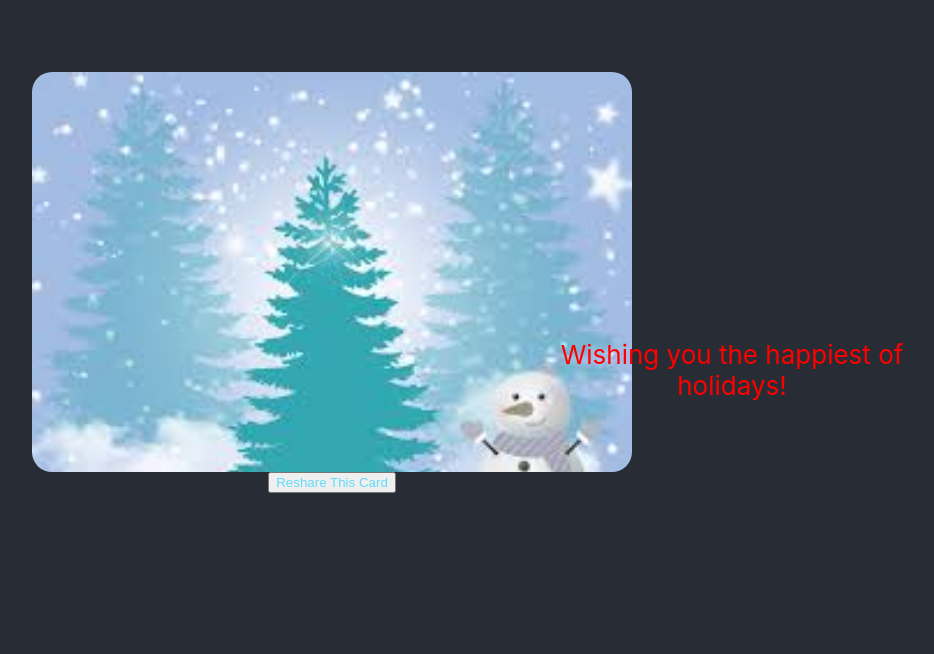
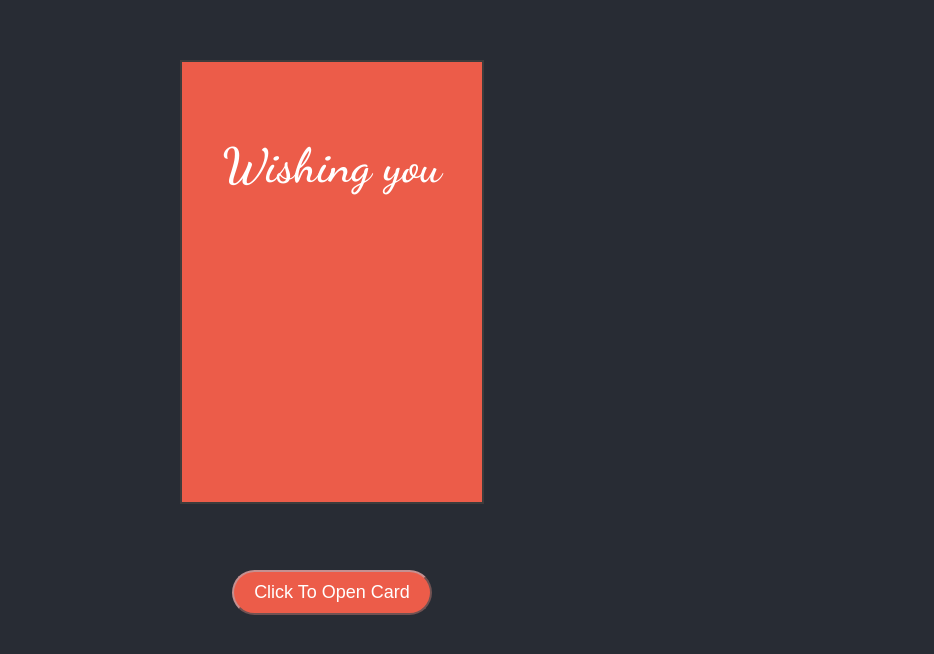
Before and after one commit to srosenberg74/ecard, a React (Create React App) app: page / in a window 1280 px wide. Shown: the part 118-772 px from the top of the page, without its empty margins (308-1242 px from the left). Built offline with nearby package versions, Linux system fonts and the light colour scheme.

Commit message:
feat(overall app): fix huge problems, create more

```diff
--- a/public/index.html
+++ b/public/index.html
@@ -25,6 +25,10 @@
       Learn how to configure a non-root public URL by running `npm run build`.
     -->
     <title>E-Card App</title>
+    <link
+      href="https://fonts.googleapis.com/css2?family=Dancing+Script:wght@600&display=swap"
+      rel="stylesheet"
+    />
   </head>
   <body>
     <noscript>You need to enable JavaScript to run this app.</noscript>
--- a/src/App.css
+++ b/src/App.css
@@ -1,58 +1,223 @@
-.App {
-  text-align: center;
+* {
+  padding: 0;
+  margin: 0;
 }
 
-.App-logo {
-  height: 40vmin;
-  pointer-events: none;
+.body {
+  margin: 0 auto;
+  padding: 0;
+  text-align: center;
+  font-family: "Dancing Script", cursive;
+  /* color: rgb(236, 212, 73); */
+  font-size: x-large;
+  /* background-color: blue;
+  background-image: radial-gradient(silver, cadetblue); */
+  /* color: black; */
+  /* -webkit-text-fill-color: white; Will override color (regardless of order) */
+  /* -webkit-text-stroke-width: 1px;
+  -webkit-text-stroke-color: rgb(236, 92, 73); */
+  color: white;
 }
 
-/* @media (prefers-reduced-motion: no-preference) {
-  .App-logo {
-    animation: App-logo-spin infinite 20s linear;
-  }
-} */
+.outer {
+  /* background-image: radial-gradient(rgb(57, 117, 53), rgb(168, 216, 140)); */
+  /* background-image: radial-gradient(rgb(214, 212, 212), cadetblue); */
+  background-color: #282c34;
+  width: 100vw;
+  height: 100vh;
+}
 
-.card-holder {
-  background-image: url("./images/snowman.jpeg");
-  background-repeat: no-repeat;
-  background-size: cover;
-  width: 600px;
-  height: 400px;
-  border-radius: 20px;
+.outer-small {
+  background-color: #282c34;
+  width: 1200px;
+  height: 680px;
+}
+
+.snow {
+  width: 100vw;
+  height: 100vh;
+}
+
+.card-container {
+  position: absolute;
+  top: 50%;
+  left: 50%;
+  transform: translate(-50%, -50%);
+}
+
+.card {
+  height: 440px;
+  width: 300px;
+  border: solid 2px rgb(82, 82, 82);
+  /* animation: card-open 1 4s ease-in; */
+  position: relative;
+  transform-style: preserve-3d;
+  transform: perspective(2000px);
+  background-color: whitesmoke;
   margin: auto;
   text-align: center;
 }
 
-.greeting {
-  position: absolute;
-  width: 50vmin;
-  text-align: center;
-  top: 50%;
-  left: 50%;
-  transform: translate(50%, 50%);
+.card:hover {
+  z-index: 1;
+  /* transform: perspective(2000px); */
+  box-shadow: inset 10px 0 50px rgba(165, 165, 165, 0.5);
+  /* animation: card-open 1 3s ease-in-out; */
 }
 
-.App-header {
-  background-color: #282c34;
-  min-height: 100vh;
-  display: flex;
-  flex-direction: column;
-  align-items: center;
-  justify-content: center;
-  font-size: calc(10px + 2vmin);
-  color: red;
+.card-cover {
+  position: relative;
+  width: 304px;
+  height: 444px;
+  box-sizing: border-box;
+  transform-origin: left;
+  z-index: 4;
+  transform: translate(-2px, -2px) perspective(2000px);
+  transition: 4s;
+  /* background-color: cadetblue; */
+  background-color: rgb(236, 92, 73);
+  border: solid 2px rgb(61, 60, 60);
+  /* display: table-cell;
+  vertical-align: middle; */
 }
 
-.App-link {
-  color: #61dafb;
+/* .card-cover:hover {
+  transform: rotateY(-179deg) translate(-2px, -2px); */
+/* backface-visibility: hidden; */
+/* z-index: 4;
+} */
+
+.card-open {
+  transform: rotateY(-179deg) translate(-2px, -2px);
+  /* backface-visibility: hidden; */
+  z-index: 4;
 }
 
-@keyframes App-logo-spin {
+.card-cover .stuff {
+  height: 100%;
+  visibility: visible;
+  transition-property: visibility;
+  transition-delay: 1.07s;
+}
+
+/* .card-cover:hover .stuff {
+  visibility: hidden;
+} */
+
+.stuff-open {
+  visibility: visible;
+  transition-property: visibility;
+  transition-delay: 1.07s;
+  visibility: hidden;
+}
+
+.card .details {
+  position: absolute;
+  top: 0;
+  left: 0;
+  box-sizing: border-box;
+  margin: auto;
+  text-align: center;
+}
+
+.details {
+  width: 100%;
+  height: 100%;
+  vertical-align: center;
+  margin: 20px;
+  padding: 25%;
+  background-image: url("./images/snow2.gif");
+  backdrop-filter: blur(0.5);
+  background-size: cover;
+  /* border-radius: 48%; */
+  font-size: xx-large;
+  color: white;
+}
+
+.smallScale {
+  transform: scale(0.3);
+  /* background-color: #282c34;
+  padding: 40px 600px; */
+  margin-left: 100px;
+}
+
+.details p,
+h2 {
+}
+
+.message {
+  backface-visibility: hidden;
+}
+
+/* .card-cover:after {
+  content: "";
+  right: 0px;
+  bottom: 0px;
+  position: absolute;
+  top: 0px;
+  left: 0px;
+  background: linear-gradient(to right, black, transparent);
+  -webkit-transform: rotateY(180deg);
+  -webkit-transform-style: preserve-3d;
+  -webkit-backface-visibility: hidden;
+} */
+
+h1 {
+  backface-visibility: hidden;
+  height: 100%;
+  padding-top: 25%;
+}
+
+.cover-content {
+  background-color: cadetblue;
+  background-color: rgb(236, 92, 73);
+  z-index: 4;
+  /* perspective: (2000px); */
+  backface-visibility: hidden;
+}
+
+.button {
+  order: 0;
+  margin-top: 86vh;
+  background-color: rgb(236, 92, 73);
+  color: white;
+  padding: 10px 20px;
+  border-radius: 40px;
+  /* font-family: "Dancing Script", cursive; */
+  border: none;
+  font-size: large;
+  font-weight: 500;
+  border: outset 2px rgb(197, 144, 144);
+}
+
+.button:hover {
+  background-color: rgb(253, 130, 108);
+}
+
+.button:focus {
+  background-color: rgb(236, 92, 73);
+}
+
+.button:active {
+  background-color: rgb(253, 130, 108);
+  transform: scale(0.98);
+  border: outset 1px rgb(197, 144, 144);
+}
+
+@keyframes card-open {
   from {
-    transform: rotate(0deg);
+    transform: scale(1);
   }
   to {
-    transform: rotate(360deg);
+    /* transform: scale(1.2) translateX(140px); */
+    transform: scale(1.2);
   }
 }
+
+.instructions {
+  display: flex;
+  flex-direction: row;
+  gap: 10px;
+  align-items: center;
+  position: relative;
+}
--- a/src/App.js
+++ b/src/App.js
@@ -10,7 +10,7 @@ function App() {
 
   return (
     <div className="App">
-      {page === "home" && <GreetingCard setPage={setPage} />}
+      {page === "home" && <GreetingCard setPage={setPage} page={page} />}
       {page === "customize" && <Customize />}
       {page === "preview" && <Preview />}
     </div>
--- a/src/components/Customize.js
+++ b/src/components/Customize.js
@@ -1,11 +1,24 @@
-import React from 'react'
+import React from "react";
+import "../App.css";
+import GreetingCard from "./GreetingCard";
 
 function Customize() {
-    return (
-        <div>
-            Customize
+  return (
+    <div>
+      <div className="instructions">
+        <div className="smallScale">
+          <GreetingCard />
         </div>
-    )
+        <p>
+          <strong>Customize your card:</strong>
+        </p>
+      </div>
+      <label htmlFor="Recipient Email" name="Recipient Email">
+        Recipient Email
+      </label><br />
+      <input id="Recipient Email" type="text" />
+    </div>
+  );
 }
 
-export default Customize
+export default Customize;
--- a/src/components/GreetingCard.js
+++ b/src/components/GreetingCard.js
@@ -1,20 +1,82 @@
-import snowman from "../images/snowman.jpeg";
 import "../App.css";
+import React, { useState, useRef, useEffect } from "react";
 
-function GreetingCard({ setPage }) {
+function GreetingCard({ setPage, page }) {
+  const [cardStyle, setCardStyle] = useState("card-cover");
+  const [innerStyle, setInnerStyle] = useState("stuff");
+  const [cardOpen, setCardOpen] = useState(false);
+  const [containerStyle, setContainerStyle] = useState("");
+
+  const outerContainerStyle = useRef();
+
+  useEffect(() => {
+    if (page === "home") {
+      outerContainerStyle.current = "outer";
+      setContainerStyle("outer");
+    } else if (page === "customize") {
+      outerContainerStyle.current = "outer-small";
+    }
+  }, [page]);
+
   return (
-    <div className="App">
-      <header className="App-header">
-        <div className="holder">
-          <div className="card-holder">
-            {/* <img src={snowman} className="greeting" alt="logo" /> */}
-            <p className="greeting">Wishing you the happiest of holidays!</p>
+    <div className="body">
+      {/* {page === "home"
+        ? () => (outerContainerStyle.current = "outer")
+        : () => (outerContainerStyle.current = "outer-small")} */}
+      <div className={outerContainerStyle.current}>
+        {/* <img src={snow} className="snow" /> */}
+        <div className="card-container">
+          <div className="card">
+            <div className={cardStyle}>
+              <div className={innerStyle}>
+                <div className="cover-content">
+                  <h1 className="message">Wishing you</h1>
+                </div>
+              </div>
+            </div>
+            {/* <div className="back-of-cover"></div> */}
+            <div className="details">
+              <h2>The happiest of holidays</h2>
+            </div>
           </div>
         </div>
-        <button className="App-link" onClick={() => setPage("customize")}>
-          Reshare This Card
-        </button>
-      </header>
+        {!cardOpen ? (
+          <button
+            className="button"
+            onClick={() => {
+              setCardStyle("card-cover card-open");
+              setInnerStyle("stuff-open");
+              setTimeout(() => setCardOpen(true), 2500);
+            }}
+          >
+            Click To Open Card
+          </button>
+        ) : page === "home" ? (
+          <button
+            className="button"
+            onClick={() => {
+              outerContainerStyle.current = "outer-small";
+              // console.log(outerContainerStyle.current);
+              // setTimeout(() => setPage("customize"), 2000);
+              // console.log(outerContainerStyle.current);
+              setPage("customize");
+            }}
+          >
+            Edit & Reshare
+          </button>
+        ) : (
+          <button
+            className="button"
+            onClick={() => {
+              setCardStyle("card-cover");
+              setInnerStyle("stuff");
+              setTimeout(() => setCardOpen(false), 2500);
+            }}
+          >
+            Click To Close Card
+          </button>
+        )}
+      </div>
     </div>
   );
 }
```
Also changed, not shown: src/images/snow2.gif (added).
